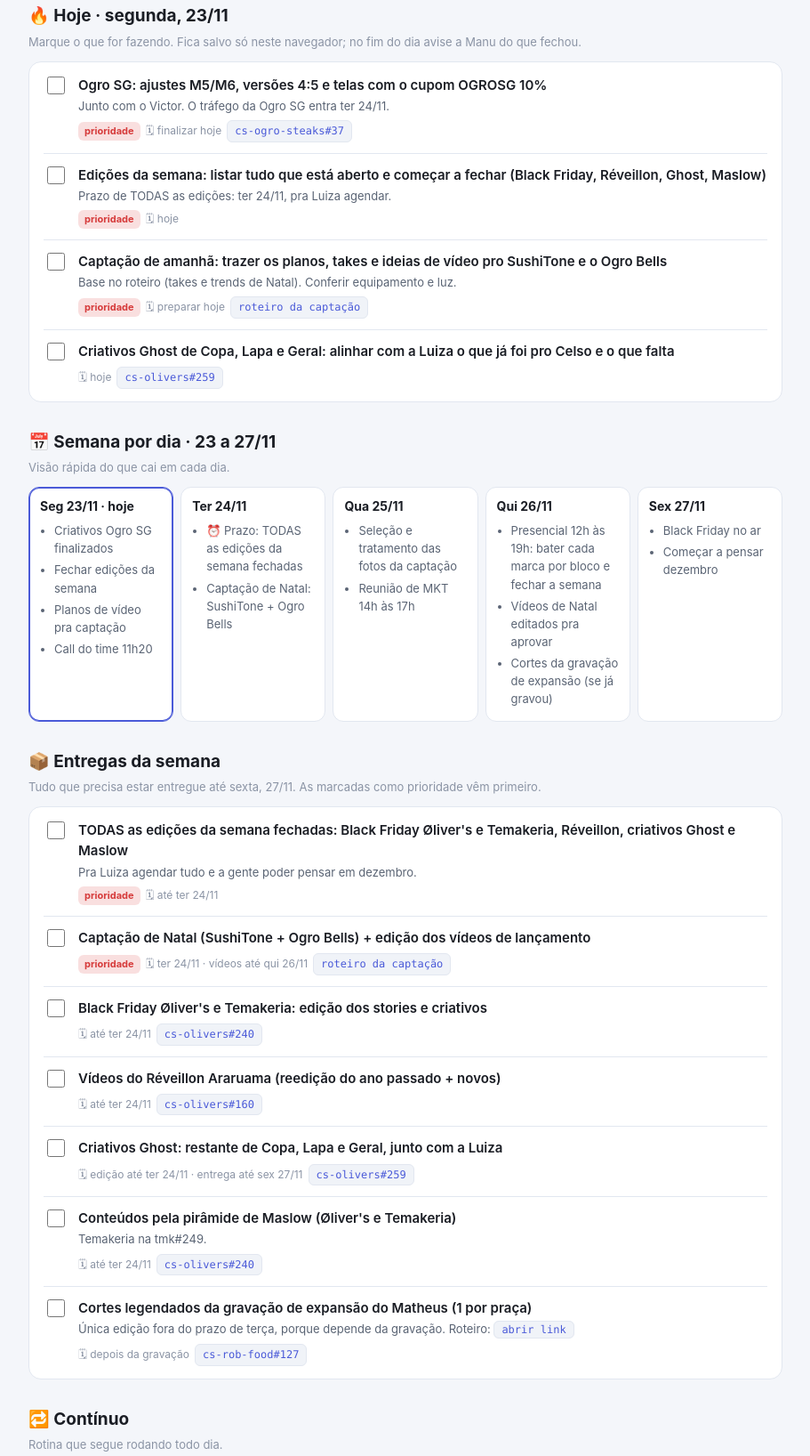
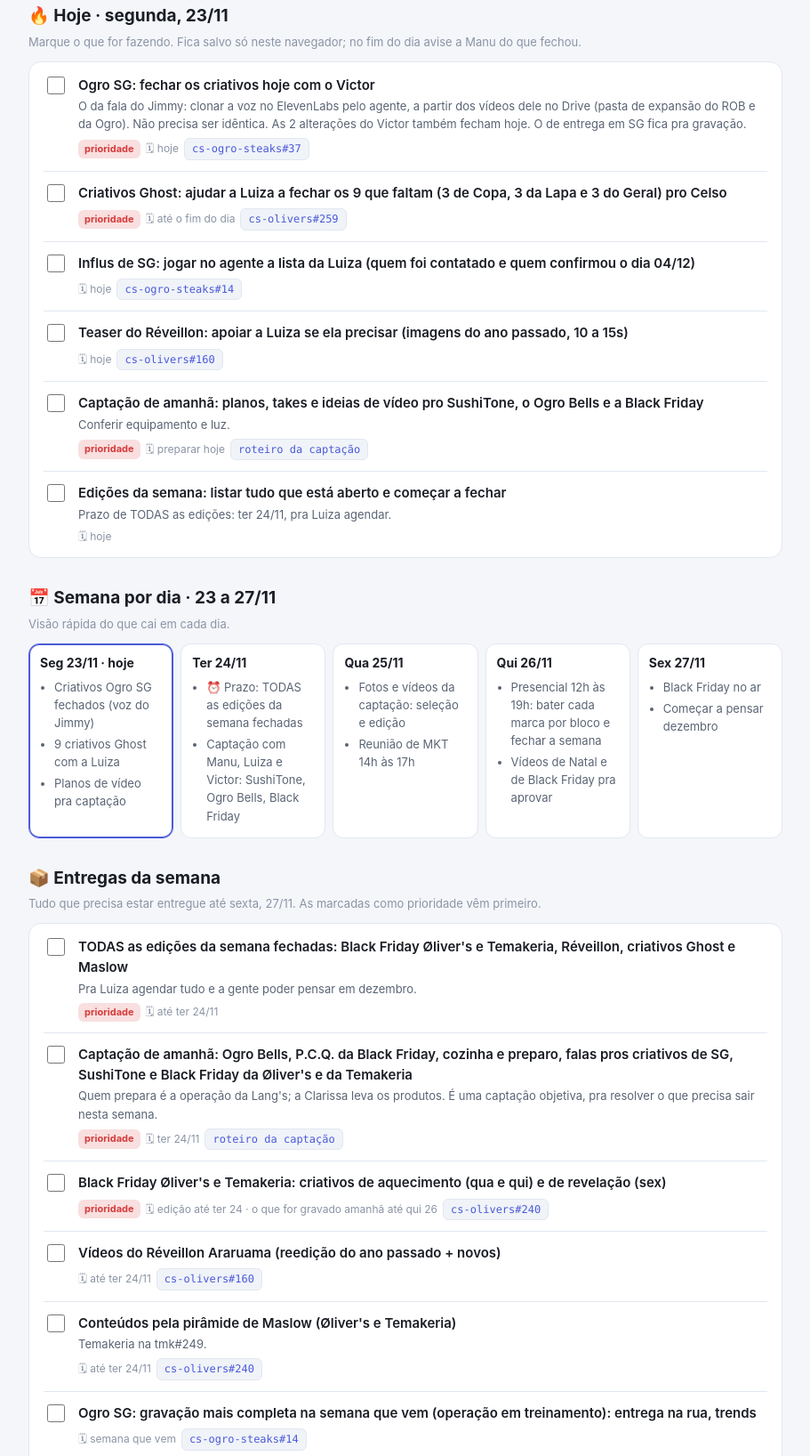
Before and after one commit to dev-seven7/daily-otavio-theo, a plain HTML site: page index.html in a window 1280 px wide. Shown: the part 397-2033 px from the top of the page at 89% size, without its empty margins (184-1095 px from the left). Drawn offline with Linux system fonts and the light colour scheme.

Commit message:
Daily: combinados da call de 23/11
Co-Authored-By: Claude Opus 5.5 <noreply@anthropic.com>

```diff
--- a/index.html
+++ b/index.html
@@ -106,38 +106,54 @@ const DADOS = {
  "nome": "Otávio",
  "emoji": "🎬",
  "papel": "Produtor de Conteúdo · Grupo ROB",
- "foco": "Meta da semana: TODAS as edições da semana fechadas até terça, 24/11, pra Luiza agendar tudo e a gente pensar em dezembro. Hoje: criativos da Ogro SG (o tráfego entra amanhã) e os planos de vídeo pra captação.",
+ "foco": "Hoje (combinado na call das 11h20): fechar os criativos da Ogro SG com o Victor (voz do Jimmy pelo ElevenLabs) e ajudar a Luiza com os 9 criativos Ghost até o fim do dia. Na semana: TODAS as edições fechadas até ter 24/11.",
  "hoje": [
   {
-   "t": "Ogro SG: ajustes M5/M6, versões 4:5 e telas com o cupom OGROSG 10%",
-   "w": "finalizar hoje",
+   "t": "Ogro SG: fechar os criativos hoje com o Victor",
+   "w": "hoje",
    "c": "cs-ogro-steaks#37",
    "u": "https://github.com/dev-seven7/cs-ogro-steaks/issues/37",
-   "n": "Junto com o Victor. O tráfego da Ogro SG entra ter 24/11.",
+   "n": "O da fala do Jimmy: clonar a voz no ElevenLabs pelo agente, a partir dos vídeos dele no Drive (pasta de expansão do ROB e da Ogro). Não precisa ser idêntica. As 2 alterações do Victor também fecham hoje. O de entrega em SG fica pra gravação.",
    "p": true
   },
   {
-   "t": "Edições da semana: listar tudo que está aberto e começar a fechar (Black Friday, Réveillon, Ghost, Maslow)",
+   "t": "Criativos Ghost: ajudar a Luiza a fechar os 9 que faltam (3 de Copa, 3 da Lapa e 3 do Geral) pro Celso",
+   "w": "até o fim do dia",
+   "c": "cs-olivers#259",
+   "u": "https://github.com/dev-seven7/cs-olivers/issues/259",
+   "n": "",
+   "p": true
+  },
+  {
+   "t": "Influs de SG: jogar no agente a lista da Luiza (quem foi contatado e quem confirmou o dia 04/12)",
+   "w": "hoje",
+   "c": "cs-ogro-steaks#14",
+   "u": "https://github.com/dev-seven7/cs-ogro-steaks/issues/14",
+   "n": "",
+   "p": false
+  },
+  {
+   "t": "Teaser do Réveillon: apoiar a Luiza se ela precisar (imagens do ano passado, 10 a 15s)",
+   "w": "hoje",
+   "c": "cs-olivers#160",
+   "u": "https://github.com/dev-seven7/cs-olivers/issues/160",
+   "n": "",
+   "p": false
+  },
+  {
+   "t": "Captação de amanhã: planos, takes e ideias de vídeo pro SushiTone, o Ogro Bells e a Black Friday",
+   "w": "preparar hoje",
+   "c": "roteiro da captação",
+   "u": "https://dev-seven7.github.io/captacao-natal-24-11/",
+   "n": "Conferir equipamento e luz.",
+   "p": true
+  },
+  {
+   "t": "Edições da semana: listar tudo que está aberto e começar a fechar",
    "w": "hoje",
    "c": "",
    "u": "",
    "n": "Prazo de TODAS as edições: ter 24/11, pra Luiza agendar.",
-   "p": true
-  },
-  {
-   "t": "Captação de amanhã: trazer os planos, takes e ideias de vídeo pro SushiTone e o Ogro Bells",
-   "w": "preparar hoje",
-   "c": "roteiro da captação",
-   "u": "https://dev-seven7.github.io/captacao-natal-24-11/",
-   "n": "Base no roteiro (takes e trends de Natal). Conferir equipamento e luz.",
-   "p": true
-  },
-  {
-   "t": "Criativos Ghost de Copa, Lapa e Geral: alinhar com a Luiza o que já foi pro Celso e o que falta",
-   "w": "hoje",
-   "c": "cs-olivers#259",
-   "u": "https://github.com/dev-seven7/cs-olivers/issues/259",
-   "n": "",
    "p": false
   }
  ],
@@ -145,23 +161,22 @@ const DADOS = {
   [
    "Seg 23/11",
    [
-    "Criativos Ogro SG finalizados",
-    "Fechar edições da semana",
-    "Planos de vídeo pra captação",
-    "Call do time 11h20"
+    "Criativos Ogro SG fechados (voz do Jimmy)",
+    "9 criativos Ghost com a Luiza",
+    "Planos de vídeo pra captação"
    ]
   ],
   [
    "Ter 24/11",
    [
     "⏰ Prazo: TODAS as edições da semana fechadas",
-    "Captação de Natal: SushiTone + Ogro Bells"
+    "Captação com Manu, Luiza e Victor: SushiTone, Ogro Bells, Black Friday"
    ]
   ],
   [
    "Qua 25/11",
    [
-    "Seleção e tratamento das fotos da captação",
+    "Fotos e vídeos da captação: seleção e edição",
     "Reunião de MKT 14h às 17h"
    ]
   ],
@@ -169,8 +184,7 @@ const DADOS = {
    "Qui 26/11",
    [
     "Presencial 12h às 19h: bater cada marca por bloco e fechar a semana",
-    "Vídeos de Natal editados pra aprovar",
-    "Cortes da gravação de expansão (se já gravou)"
+    "Vídeos de Natal e de Black Friday pra aprovar"
    ]
   ],
   [
@@ -191,34 +205,26 @@ const DADOS = {
    "p": true
   },
   {
-   "t": "Captação de Natal (SushiTone + Ogro Bells) + edição dos vídeos de lançamento",
-   "w": "ter 24/11 · vídeos até qui 26/11",
+   "t": "Captação de amanhã: Ogro Bells, P.C.Q. da Black Friday, cozinha e preparo, falas pros criativos de SG, SushiTone e Black Friday da Øliver's e da Temakeria",
+   "w": "ter 24/11",
    "c": "roteiro da captação",
    "u": "https://dev-seven7.github.io/captacao-natal-24-11/",
-   "n": "",
+   "n": "Quem prepara é a operação da Lang's; a Clarissa leva os produtos. É uma captação objetiva, pra resolver o que precisa sair nesta semana.",
    "p": true
   },
   {
-   "t": "Black Friday Øliver's e Temakeria: edição dos stories e criativos",
-   "w": "até ter 24/11",
+   "t": "Black Friday Øliver's e Temakeria: criativos de aquecimento (qua e qui) e de revelação (sex)",
+   "w": "edição até ter 24 · o que for gravado amanhã até qui 26",
    "c": "cs-olivers#240",
    "u": "https://github.com/dev-seven7/cs-olivers/issues/240",
    "n": "",
-   "p": false
+   "p": true
   },
   {
    "t": "Vídeos do Réveillon Araruama (reedição do ano passado + novos)",
    "w": "até ter 24/11",
    "c": "cs-olivers#160",
    "u": "https://github.com/dev-seven7/cs-olivers/issues/160",
-   "n": "",
-   "p": false
-  },
-  {
-   "t": "Criativos Ghost: restante de Copa, Lapa e Geral, junto com a Luiza",
-   "w": "edição até ter 24/11 · entrega até sex 27/11",
-   "c": "cs-olivers#259",
-   "u": "https://github.com/dev-seven7/cs-olivers/issues/259",
    "n": "",
    "p": false
   },
@@ -231,15 +237,31 @@ const DADOS = {
    "p": false
   },
   {
+   "t": "Ogro SG: gravação mais completa na semana que vem (operação em treinamento): entrega na rua, trends",
+   "w": "semana que vem",
+   "c": "cs-ogro-steaks#14",
+   "u": "https://github.com/dev-seven7/cs-ogro-steaks/issues/14",
+   "n": "",
+   "p": false
+  },
+  {
    "t": "Cortes legendados da gravação de expansão do Matheus (1 por praça)",
    "w": "depois da gravação",
    "c": "cs-rob-food#127",
    "u": "https://github.com/dev-seven7/cs-rob-food/issues/127",
-   "n": "Única edição fora do prazo de terça, porque depende da gravação. Roteiro: https://dev-seven7.github.io/direcionamento-expansao-olivers/",
+   "n": "Única edição fora do prazo de terça. Roteiro: https://dev-seven7.github.io/direcionamento-expansao-olivers/",
    "p": false
   }
  ],
  "continuo": [
+  {
+   "t": "Você tem agente: quando a Luiza precisar (ela está sem), dá o help",
+   "w": "",
+   "c": "",
+   "u": "",
+   "n": "",
+   "p": false
+  },
   {
    "t": "Banco de vídeos das marcas organizado no Drive depois de cada captação",
    "w": "",
@@ -251,7 +273,7 @@ const DADOS = {
  ],
  "id": "otavio",
  "painel": "https://dev-seven7.github.io/time-marketing-rob/",
- "atualizado": "seg 23/11/2026 · 11h40"
+ "atualizado": "seg 23/11/2026 · 12h (pós-call)"
 };
 const esc=s=>String(s==null?'':s).replace(/[&<>"]/g,c=>({'&':'&amp;','<':'&lt;','>':'&gt;','"':'&quot;'}[c]));
 const KEY='daily-'+DADOS.id+'-2311';
```
